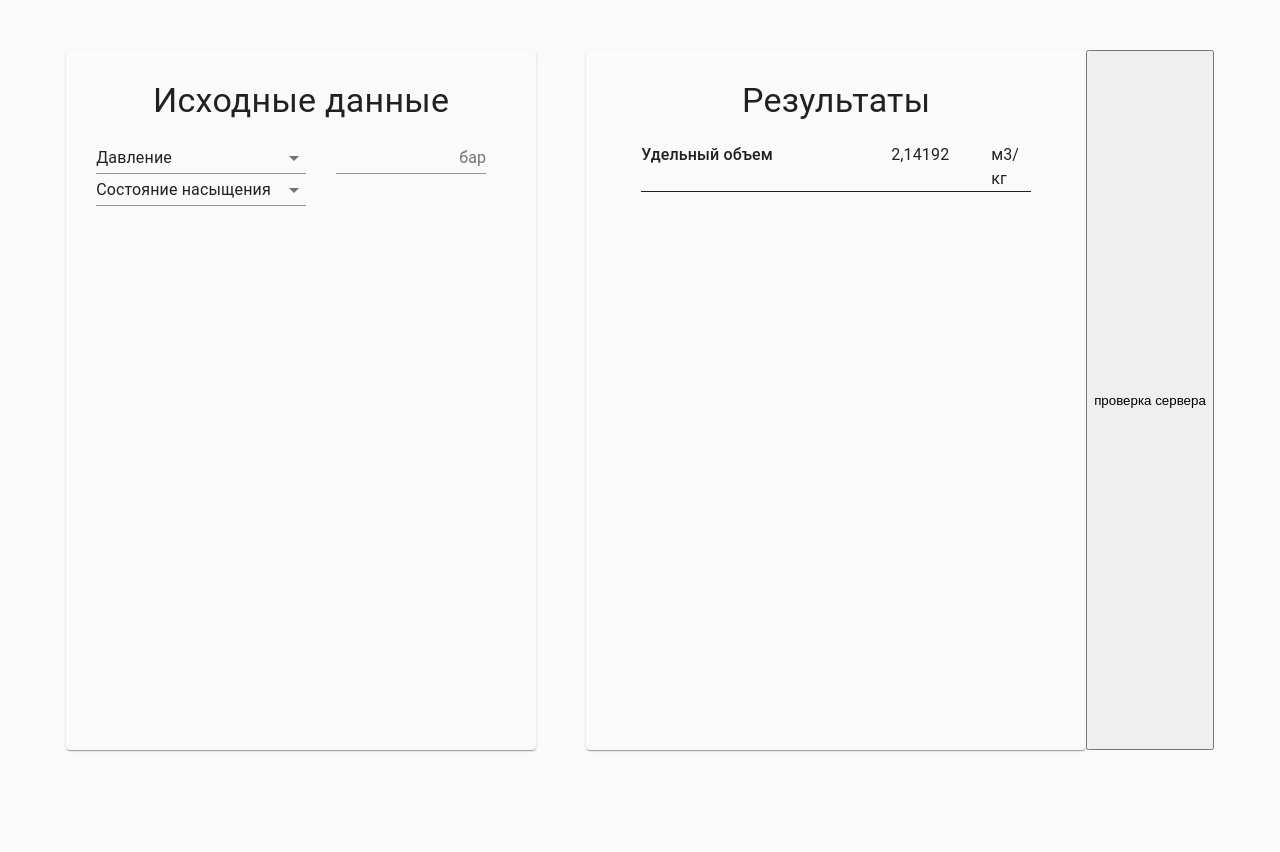
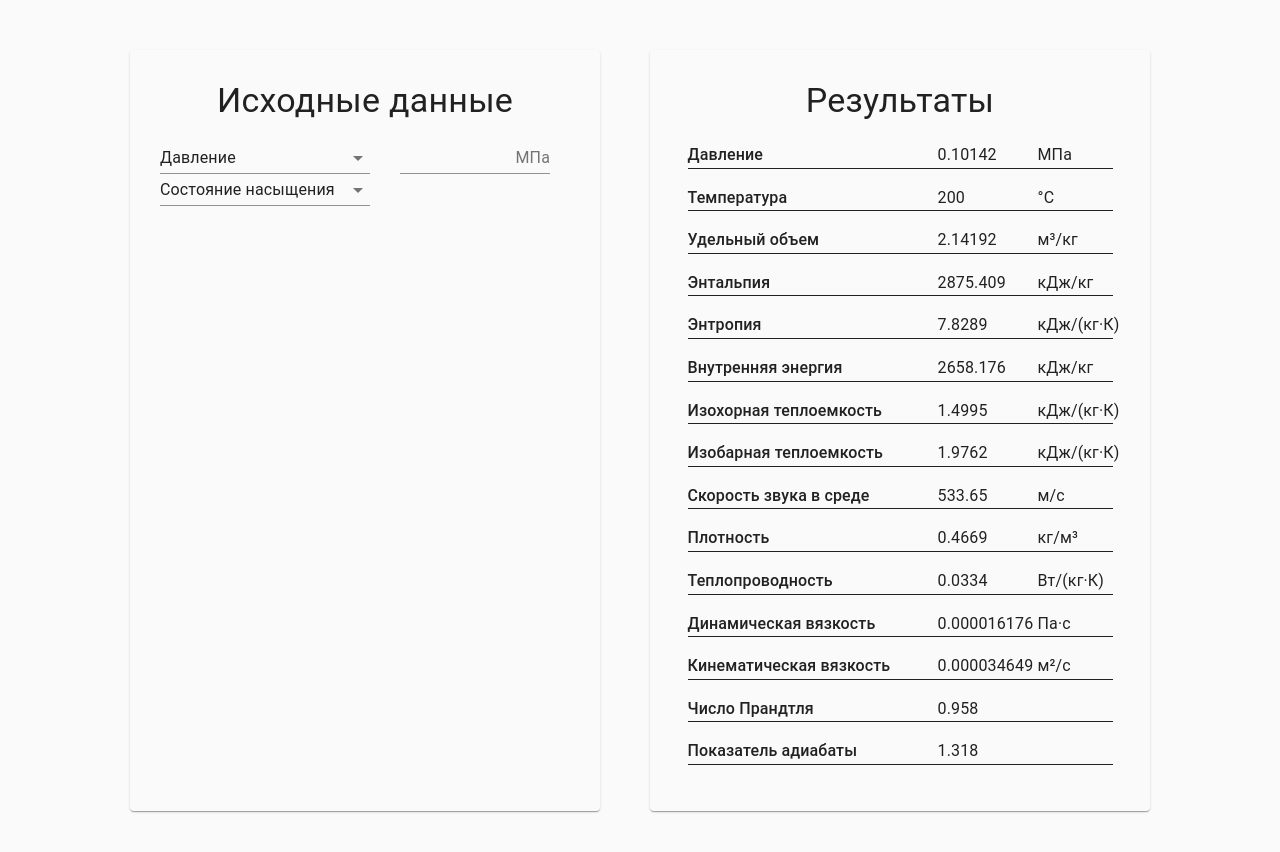
Before and after one commit to aleksey-ilin/ENEKcalc, a React app: page / in a window 1280 px wide. Shown: the top 852 px of the page. Before the commit the page ends 800 px from the top, so only its background shows below. Built offline with nearby package versions, Linux system fonts and the light colour scheme.

Commit message:
add output result properties

```diff
--- a/src/components/App.jsx
+++ b/src/components/App.jsx
@@ -7,7 +7,7 @@ const App = () => (
   <div className={styles.root}>
     <InitialData />
     <Results />
-    <button
+    {/* <button
       type="button"
       onClick={() => {
         fetch('http://0.0.0.0:3000/?P=1&x=1')
@@ -16,7 +16,7 @@ const App = () => (
       }}
     >
       проверка сервера
-    </button>
+    </button> */}
   </div>
 )
 
--- a/src/components/InitialData/InitialData.jsx
+++ b/src/components/InitialData/InitialData.jsx
@@ -12,7 +12,7 @@ const nomenclature = {
   p: {
     id: 1,
     name: 'Давление',
-    units: 'бар',
+    units: 'МПа',
   },
   t: {
     id: 2,
@@ -27,7 +27,7 @@ const nomenclature = {
   s: {
     id: 4,
     name: 'Энтропия',
-    units: 'кДж/кг·К',
+    units: 'кДж/(кг·К)',
   },
 }
 
--- a/src/components/Results/Result.jsx
+++ b/src/components/Results/Result.jsx
@@ -2,11 +2,12 @@ import React from 'react'
 import { Typography, Box } from '@material-ui/core'
 import styles from './Result.scss'
 
-const Result = () => (
-  <Box className={styles.root} borderBottom={1}>
-    <Typography className={styles.name} variant="h6" component="h3">Удельный объем</Typography>
-    <Typography className={styles.value} component="span">2,14192</Typography>
-    <Typography className={styles.unit} component="span">м3/кг</Typography>
+const Result = ({ name, value, unit }) => (
+  <Box className={styles.root} borderBottom={1} mb={2}>
+    <Typography className={styles.name} variant="h6" component="h3">{name}</Typography>
+    {/* TODO: сделать форматирование маленьких чисел в формат 1.6176e-5 */}
+    <Typography className={styles.value} component="span">{value}</Typography>
+    <Typography className={styles.unit} component="span">{unit}</Typography>
   </Box>
 )
 export default Result
--- a/src/components/Results/Result.scss
+++ b/src/components/Results/Result.scss
@@ -12,6 +12,6 @@
   }
 
   .unit {
-    width: 40px;
+    width: 75px;
   }
 }
--- a/src/components/Results/Results.jsx
+++ b/src/components/Results/Results.jsx
@@ -1,5 +1,6 @@
 import React from 'react'
 import { Typography, Box } from '@material-ui/core'
+import { properties } from '../../properties'
 import Result from './Result'
 import styles from './Results.scss'
 
@@ -24,7 +25,14 @@ const dataFromServer = {
 const Results = () => (
   <Box boxShadow={1} className={styles.root}>
     <Typography className={styles.title} variant="h4" component="h2">Результаты</Typography>
-    <Result />
+    {Object.keys(dataFromServer).map(property => (
+      <Result
+        key={properties[property].id}
+        name={properties[property].name}
+        value={dataFromServer[property]}
+        unit={properties[property].unit}
+      />
+    ))}
   </Box>
 )
 export default Results
--- /dev/null
+++ b/src/properties.jsx
@@ -0,0 +1,80 @@
+import React from 'react'
+
+// eslint-disable-next-line import/prefer-default-export
+export const properties = {
+  P: {
+    id: 0,
+    name: 'Давление',
+    unit: 'МПа',
+  },
+  T: {
+    id: 1,
+    name: 'Температура',
+    unit: '°C',
+  },
+  v: {
+    id: 2,
+    name: 'Удельный объем',
+    unit: <>м&sup3;/кг</>,
+  },
+  h: {
+    id: 3,
+    name: 'Энтальпия',
+    unit: 'кДж/кг',
+  },
+  s: {
+    id: 4,
+    name: 'Энтропия',
+    unit: 'кДж/(кг·К)',
+  },
+  u: {
+    id: 5,
+    name: 'Внутренняя энергия',
+    unit: 'кДж/кг',
+  },
+  Cv: {
+    id: 6,
+    name: 'Изохорная теплоемкость',
+    unit: 'кДж/(кг·К)',
+  },
+  Cp: {
+    id: 7,
+    name: 'Изобарная теплоемкость',
+    unit: 'кДж/(кг·К)',
+  },
+  w: {
+    id: 8,
+    name: 'Скорость звука в среде',
+    unit: 'м/с',
+  },
+  rho: {
+    id: 9,
+    name: 'Плотность',
+    unit: <>кг/м&sup3;</>,
+  },
+  k: {
+    id: 10,
+    name: 'Теплопроводность',
+    unit: 'Вт/(кг·К)',
+  },
+  mu: {
+    id: 11,
+    name: 'Динамическая вязкость',
+    unit: 'Па·с',
+  },
+  nu: {
+    id: 12,
+    name: 'Кинематическая вязкость',
+    unit: <>м&sup2;/c</>,
+  },
+  Prandt: {
+    id: 13,
+    name: 'Число Прандтля',
+    unit: '',
+  },
+  cp_cv: {
+    id: 14,
+    name: 'Показатель адиабаты',
+    unit: '',
+  },
+}
```
Also changed, not shown: .eslintrc.json.
